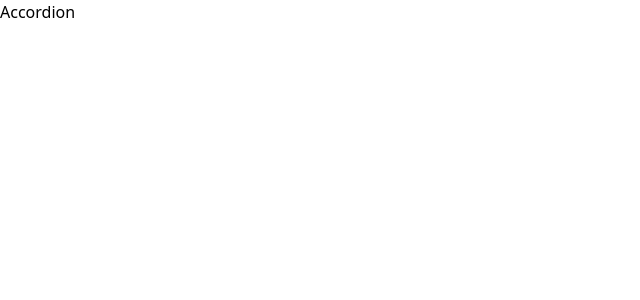
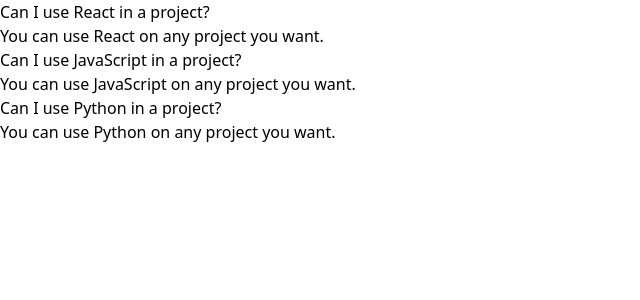
Before and after one commit to asksaurabh/React-Tutorial, a React (Create React App) app in the folder custom-naivgation-routing-systems/: page / in a window 1280 px wide. Shown: the top 300 px of the page, without its empty margins (0-640 px from the left). Built offline with nearby package versions, Linux system fonts and the light colour scheme.

Commit message:
Render list of items of Accordion

```diff
--- a/custom-naivgation-routing-systems/src/App.js
+++ b/custom-naivgation-routing-systems/src/App.js
@@ -3,14 +3,17 @@
 function App() {
   const items = [
     {
+      id: 'l2kj5sas',
       label: 'Can I use React in a project?',
       content: 'You can use React on any project you want.',
     },
     {
+      id: 'l2kj5hsj',
       label: 'Can I use JavaScript in a project?',
       content: 'You can use JavaScript on any project you want.',
     },
     {
+      id: 'l2kj5hsk',
       label: 'Can I use Python in a project?',
       content: 'You can use Python on any project you want.',
     },
--- a/custom-naivgation-routing-systems/src/components/Accordion.js
+++ b/custom-naivgation-routing-systems/src/components/Accordion.js
@@ -1,5 +1,14 @@
 function Accordion({ items }) {
-  return <div>Accordion</div>;
+  const renderedItems = items.map((item) => {
+    return (
+      <div key={item.id}>
+        <div>{item.label}</div>
+        <div>{item.content}</div>
+      </div>
+    );
+  });
+
+  return <div>{renderedItems}</div>;
 }
 
 export default Accordion;
```
